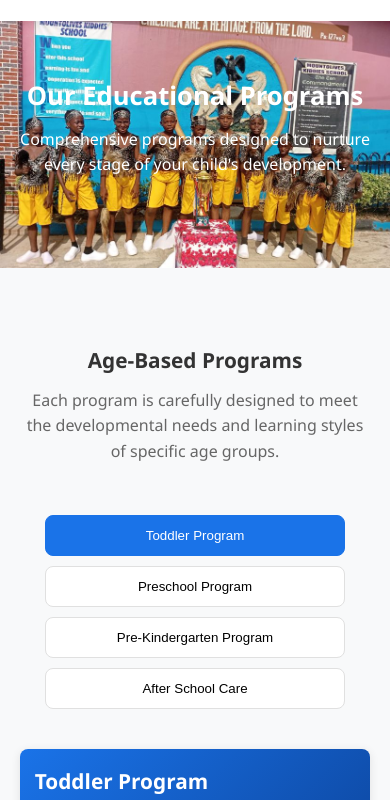
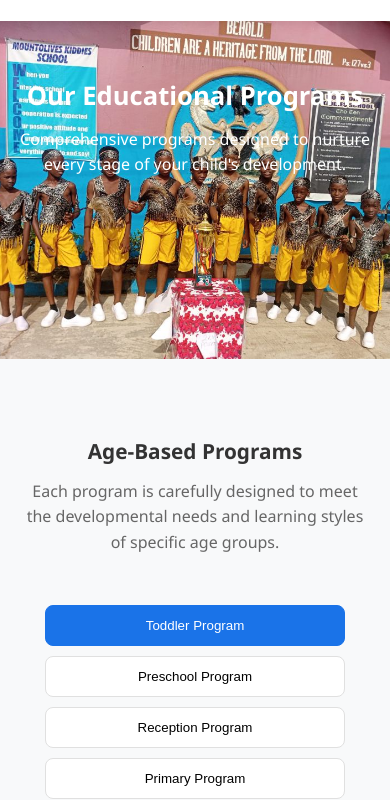
Before and after one commit to Michalabiodun/Mountolives, a plain HTML site: page programs.html in a window 390 px wide. Shown: the part 82-882 px from the top of the page. Drawn offline with Linux system fonts and the light colour scheme; a script that the page names is missing.

Commit message:
michalabiodun

```diff
--- a/css/responsive.css
+++ b/css/responsive.css
@@ -101,6 +101,13 @@
     /* Hero Section */
     .hero {
         padding: 60px 0;
+        background-size: cover;
+        background-position: center;
+        min-height: 60vh;
+    }
+
+    .hero, .page-hero {
+        background-attachment: scroll !important; /* Remove fixed attachment on mobile */
     }
 
     .hero-buttons {
@@ -222,6 +229,35 @@
     .page-hero .hero-buttons .btn {
         width: 100%;
         max-width: 250px;
+    }
+}
+
+/* Medium-Small Devices (800px and down) */
+@media (max-width: 800px) {
+    .hero, .page-hero {
+        min-height: 50vh;
+        background-size: cover;
+        background-position: center 30%;
+    }
+
+    .hero-content {
+        padding: 40px 0;
+    }
+}
+
+/* Extra Small Devices (500px and down) */
+@media (max-width: 500px) {
+    .hero, .page-hero {
+        min-height: 40vh;
+        background-position: center 20%;
+    }
+
+    .hero-content {
+        padding: 30px 0;
+    }
+
+    .hero-content h1 {
+        font-size: 1.8rem;
     }
 }
 
--- a/programs.html
+++ b/programs.html
@@ -53,8 +53,8 @@
             <div class="program-nav">
                 <button class="program-tab active" data-tab="toddler">Toddler Program</button>
                 <button class="program-tab" data-tab="preschool">Preschool Program</button>
-                <button class="program-tab" data-tab="prek">Pre-Kindergarten Program</button>
-                <button class="program-tab" data-tab="aftercare">After School Care</button>
+                <button class="program-tab" data-tab="prek">Reception Program</button>
+                <button class="program-tab" data-tab="aftercare">Primary Program</button>
             </div>
 
             <!-- Program Content -->
@@ -150,16 +150,16 @@
                     </div>
                 </div>
 
-                <!-- Pre-Kindergarten Program -->
+                <!-- Reception Program -->
                 <div id="prek" class="program-details">
                     <div class="program-header">
-                        <h3>Pre-Kindergarten Program</h3>
+                        <h3>Reception Program</h3>
                         <div class="program-age">4 - 5 years</div>
                     </div>
 
                     <div class="program-layout">
                         <div class="program-text">
-                            <p class="program-description">Comprehensive preparation for kindergarten with advanced academic and social readiness skills.</p>
+                            <p class="program-description">Comprehensive preparation for Reception with advanced academic and social readiness skills.</p>
 
                             <div class="program-features">
                                 <h4>Program Features</h4>
@@ -169,7 +169,7 @@
                                     <li>Science exploration</li>
                                     <li>Social studies</li>
                                     <li>Creative expression</li>
-                                    <li>Kindergarten transition skills</li>
+                                    <li>Reception transition skills</li>
                                 </ul>
                             </div>
 
@@ -189,16 +189,16 @@
 
                         <div class="program-image">
                             <div class="image-placeholder">
-                                <span>Pre-K Program Image</span>
+                                <span>Reception Program Image</span>
                             </div>
                         </div>
                     </div>
                 </div>
 
-                <!-- After School Care -->
+                <!-- Primary Program -->
                 <div id="aftercare" class="program-details">
                     <div class="program-header">
-                        <h3>After School Care</h3>
+                        <h3>Primary Program</h3>
                         <div class="program-age">5 - 10 years</div>
                     </div>
 
@@ -234,7 +234,7 @@
 
                         <div class="program-image">
                             <div class="image-placeholder">
-                                <span>After School Care Image</span>
+                                <span>Primary Program Image</span>
                             </div>
                         </div>
                     </div>
@@ -351,7 +351,7 @@
                 <p>Join our school community and give your child the foundation they need for lifelong learning and success</p>
                 <div class="cta-buttons">
                     <a href="contact.html" class="btn btn-primary">Schedule a Tour</a>
-                    <a href="#" class="btn btn-secondary" id="downloadApp">Download Application</a>
+                    <!-- <a href="#" class="btn btn-secondary" id="downloadApp">Download Application</a> -->
                 </div>
             </div>
         </div>
```
